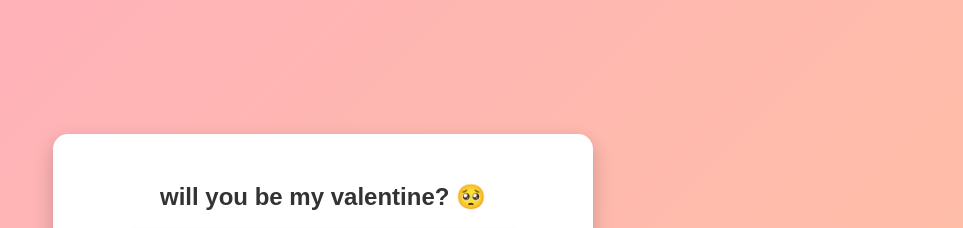
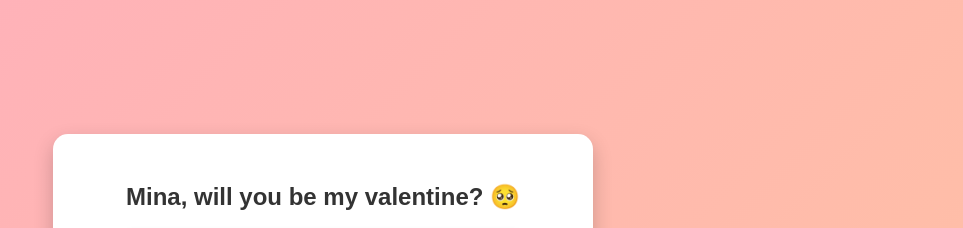
Before and after one commit to JHamudi-uni/valentine, a plain HTML site: page index.html in a window 1280 px wide. Shown: the top 228 px of the page, without its empty margins (317-1280 px from the left). Drawn offline with Linux system fonts and the light colour scheme; grey boxes are pictures that could not be loaded.

Commit message:
changed html

```diff
--- a/index.html
+++ b/index.html
@@ -8,7 +8,7 @@
 </head>
 <body>
 <div class="wrapper">
-  <h2 class="question">will you be my valentine? 🥺</h2>
+  <h2 class="question">Mina, will you be my valentine? 🥺</h2>
   <img class="gif" alt="gif" src="https://i.giphy.com/media/v1.Y2lkPTc5MGI3NjExbjJvdWZzYXc1NGJ6aGp1cDE3b2dyNnVzOGN1andkMjVrMmRzeGwwZSZlcD12MV9pbnRlcm5hbF9naWZfYnlfaWQmY3Q9Zw/3OhXBaoR1tVPW/giphy.gif" />
   <div class="btn-group">
     <button class="yes-btn">Yes</button>
```
